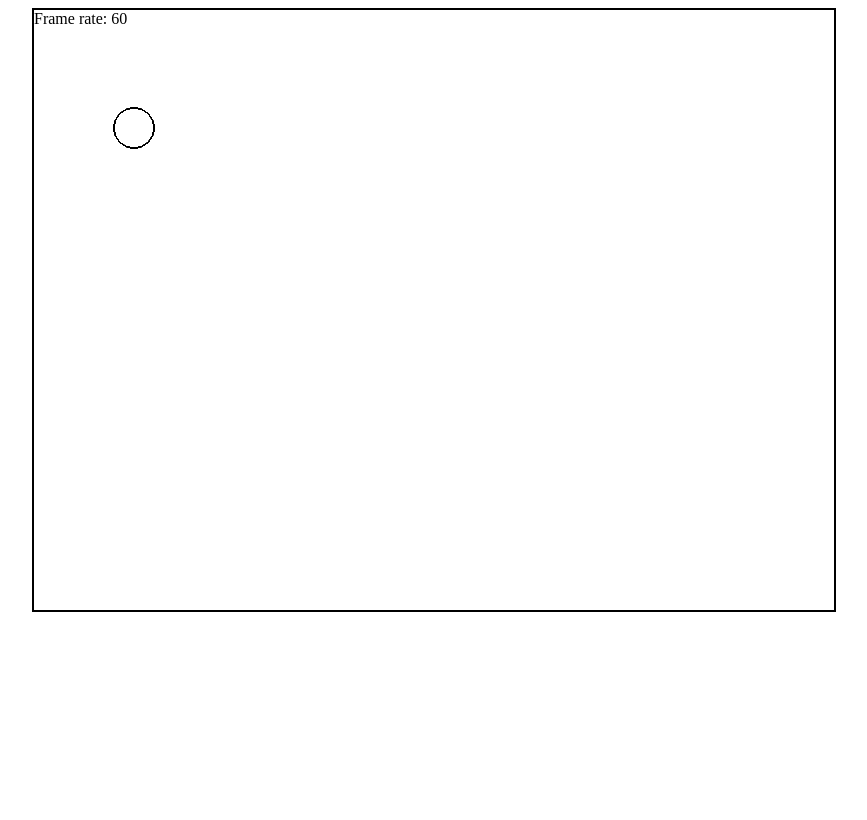
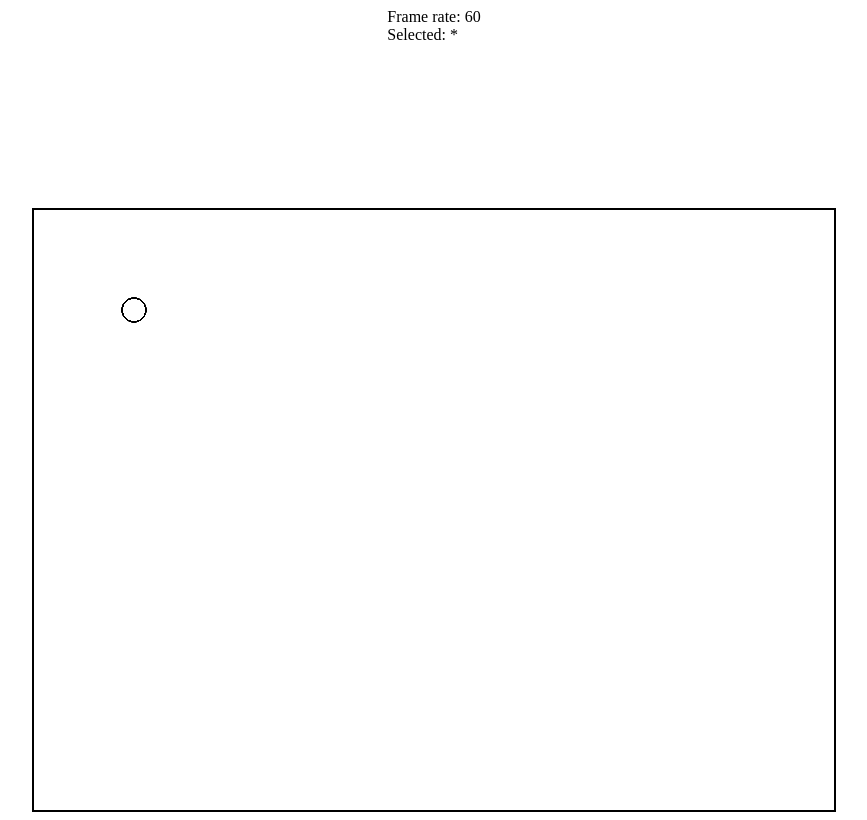
Before and after one commit to pdworniczak/js13kgames2024, a plain HTML site: page index.html in a window 1280 px wide. Shown: the whole page, without its empty margins (206-1073 px from the left). Drawn offline with Linux system fonts and the light colour scheme.

Commit message:
creat infrantry object, add selection event

```diff
--- a/index.html
+++ b/index.html
@@ -1,11 +1,23 @@
 <html>
     <head>
         <script src="index.js" type="text/javascript"></script>
+        <style>
+            header {
+                height: 200px;
+            }
+        </style>
     </head>
-    <body style="display: flex; flex-direction: column; align-items: center;">
+    <body style="display: flex; flex-direction: column; align-items: center;" oncontextmenu="return false;">
+        <header>
+            <div>
+                <span>Frame rate: </span><span id="frameRate"></span>
+            </div>
+            <div>
+                <span>Selected: </span><span id="selected"></span>
+            </div>
+        </header>
         <main style="width: 800px; height: 600px; border: solid black 2px;">
-            <header><span>Frame rate: </span><span id="frameRate" /></header>
-            <canvas id="game" />
+            <canvas id="game" width="800" height="600"></canvas>
         </main>
     </body>
 </html>
--- a/index.js
+++ b/index.js
@@ -1,34 +1,24 @@
-console.log('hello world');
-
-const SCALE = 0.1;
-
 window.onload = () => {
     const game = new Game();
+
+    initControllers(game);
     game.run(0);
 }
 
+const SCALE = 0.2;
+
 class Game {
-    gameObjects = [
+    objects = [
         new Infantry(100, 100)
     ]
 
     constructor() {
-        const gameContainer = document.getElementById('game');
-        this.gameContainer = gameContainer;
-        this.context = gameContainer.getContext("2d");
-        this.frameRateElement = document.getElementById('frameRate');
+        const container = document.getElementById('game');
+        this.container = container;
+        this.context = container.getContext("2d");
         this.previousTimeStamp = 0;
         this.currentFrame = 0;
         this.currentTimeStamp = 0;
-
-        document.addEventListener('keydown', e => {
-            console.log(e.key, this.currentFrame)
-
-            if (e.key === 'q') {
-                window.cancelAnimationFrame(this.currentFrame);
-                this.frameRateElement.innerHTML = '-';
-            }
-        });
     }
 
     run = (currentTimeStamp) => {
@@ -36,7 +26,7 @@ class Game {
         this.updateUi();
         this.draw();
 
-        console.log(currentTimeStamp, this.timePassed, this.currentFrame);
+        // console.log(currentTimeStamp, this.timePassed, this.currentFrame);
 
 
         this.previousTimeStamp = currentTimeStamp;
@@ -44,7 +34,7 @@ class Game {
     }
 
     draw = () => {
-        for (const gameObject of this.gameObjects) {
+        for (const gameObject of this.objects) {
             gameObject.draw(this.context, this.timePassed);
         }
     }
@@ -52,7 +42,14 @@ class Game {
     updateUi = (currentTimeStamp) => {
         const frameRate = 1000/this.timePassed;
 
-        this.frameRateElement.innerHTML = frameRate.toFixed(0);
+        document.getElementById('frameRate').innerHTML = frameRate.toFixed(0);
+
+        for (const gameObject of this.objects) {
+            document.getElementById('selected').innerHTML = '*';
+            if (gameObject.state === OBJECT_STATE.SELECTED) {
+                document.getElementById('selected').innerHTML = JSON.stringify(gameObject);
+            }
+        }
     }
 
     get timePassed() {
@@ -62,9 +59,11 @@ class Game {
 }
 
 class Infantry {
-    SIZE = 20;
+    TYPE = OBJECT_TYPE.UNIT;
+    SIZE = 60;
     SPEED = 142;
 
+    state = OBJECT_STATE.NONE;
     orders = [];
 
     constructor(x, y, color) {
@@ -75,9 +74,71 @@ class Infantry {
 
     draw = (context, timePassed) => {
         const { x, y } = this.position;
-        context.fillStyle = this.COLOR;
-        context.arc(x, y, this.SIZE, 0, Math.PI * 2, true);
+
+        context.fillStyle = OBJECT_STATE.SELECTED ? 'red' : this.COLOR;
+        context.arc(x, y, SCALE * this.SIZE, 0, Math.PI * 2, true);
         context.stroke();
+    }
+}
+
+const initControllers = (game) => {
+    document.addEventListener('keydown', e => {
+        const { currentFrame} = game;
+
+        if (e.key === 'q') {
+            window.cancelAnimationFrame(currentFrame);
+            document.getElementById('frameRate').innerHTML = '-';
+        }
+    });
+
+    document.addEventListener('mousedown', e => {
+        const gameRect = game.container.getBoundingClientRect();
+        const relX = e.clientX - gameRect.x; //mouse x relative to game container
+        const relY = e.clientY - gameRect.y; //mouse y relative to game container
+
+        console.log(e.buttons)
+
+        const clickPosition = new Position(relX <= 800 && relX >= 0 ? relX : -1, relY <= 600 && relY >= 0 ? relY: -1);
+
+        if (e.buttons === 1) {
+            selectEvent(clickPosition)
+        }
+
+        if (e.buttons === 2) {
+            actionEvent(clickPosition);
+        }
+
+
+    })
+
+    const selectEvent = (clickPosition) => {
+        for (const gameObject of game.objects) {
+            if (gameObject.TYPE === OBJECT_TYPE.UNIT) {
+                const distansToObjectCenter = Math.sqrt(Math.pow(gameObject.position.x - clickPosition.x, 2) + Math.pow(gameObject.position.y - clickPosition.y, 2));
+                const isObjectClicked = SCALE * gameObject.SIZE >= distansToObjectCenter;
+                if (isObjectClicked) {
+                    gameObject.state = OBJECT_STATE.SELECTED;
+                }
+            }
+        }
+
+        const selectedGameObject = game
+            .objects
+            .filter((gameObject) => gameObject.TYPE === OBJECT_TYPE.UNIT)
+            .map((gameObject) => { gameObject.state = OBJECT_STATE.NONE; return gameObject })
+            .find((gameObject) => {
+                const distansToObjectCenter = Math.sqrt(Math.pow(gameObject.position.x - clickPosition.x, 2) + Math.pow(gameObject.position.y - clickPosition.y, 2));
+                const isObjectClicked = SCALE * gameObject.SIZE >= distansToObjectCenter;
+                if (isObjectClicked) {
+                    gameObject.state = OBJECT_STATE.SELECTED;
+                }
+
+                return isObjectClicked;
+            })
+    }
+
+    const actionEvent = () => {
+
     }
 }
 
@@ -88,3 +149,29 @@ class Position {
         this.y = y;
     }
 }
+
+const ORDER = Object.freeze({
+    MOVE: "MOVE",
+    ATTACK: "ATTACK"
+})
+
+const OBJECT_TYPE = Object.freeze({
+    UNIT: "UNIT",
+})
+
+const OBJECT_STATE = Object.freeze({
+    NONE: "NONE",
+    SELECTED: "SELECTED"
+})
+
+
+class MoveOrder {
+
+    constructor(position) {
+        this.position = position;
+    }
+
+    get type() {
+        return ORDER.MOVE;
+    }
+}
```
Also changed, not shown: 1 other file.
